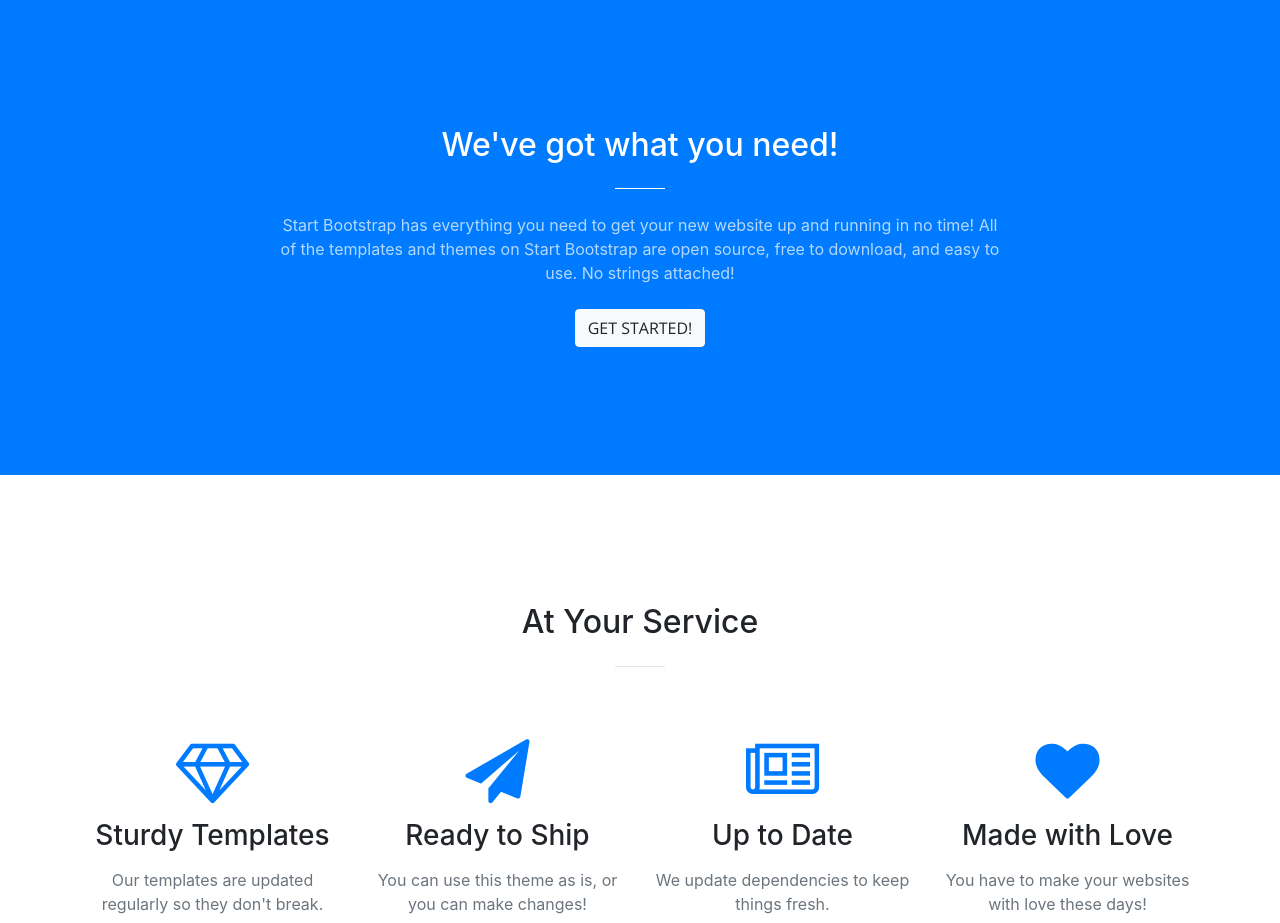
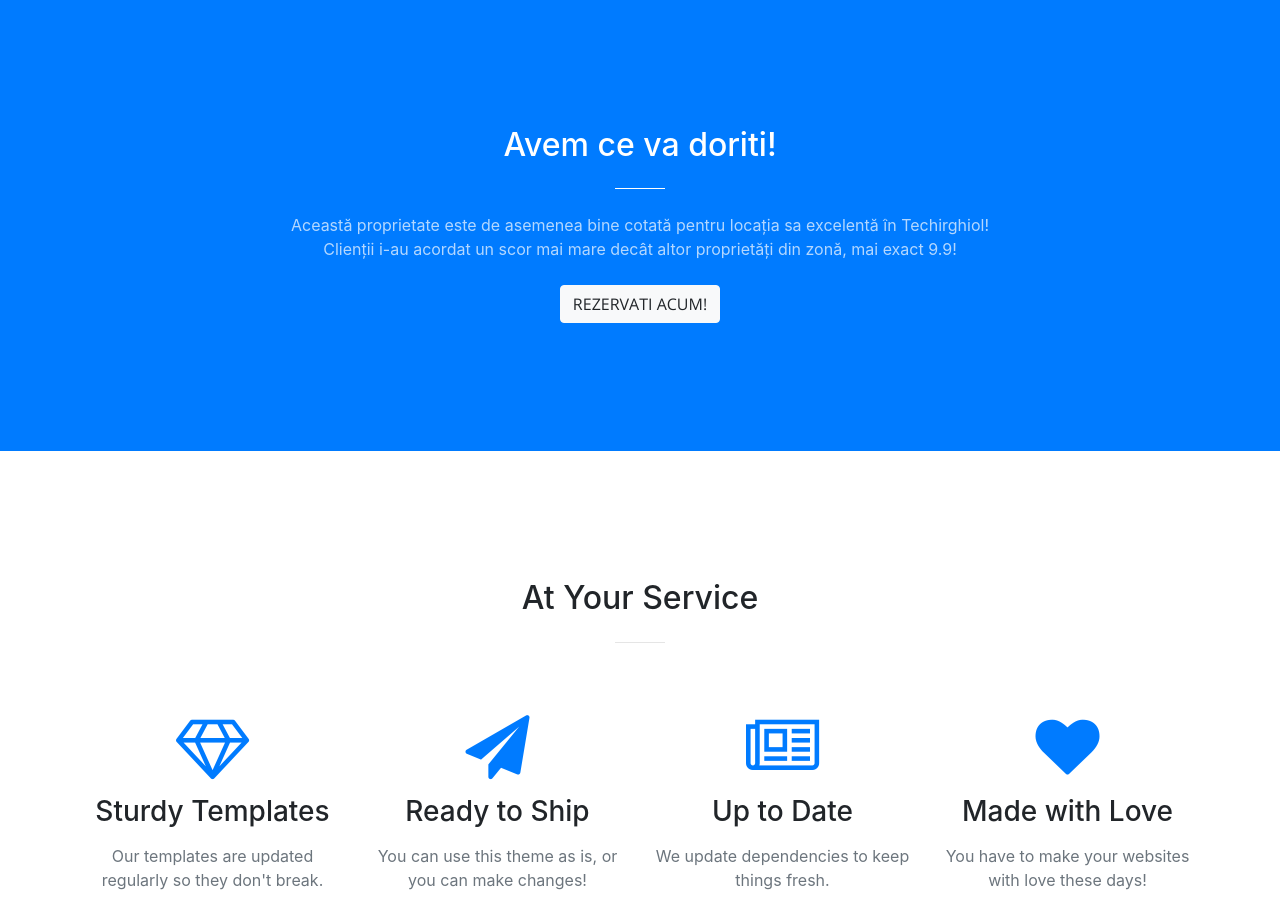
Before and after one commit to Vaiorello/KysHouse, a website with bundled scripts: page index.html in a window 1280 px wide. Shown: the part 802-1725 px from the top of the page. Built offline with nearby package versions, Linux system fonts and the light colour scheme.

Commit message:
poza tot ce trebuie

```diff
--- a/index.html
+++ b/index.html
@@ -75,10 +75,10 @@
       <div class="container">
         <div class="row">
           <div class="col-lg-8 mx-auto text-center">
-            <h2 class="section-heading text-white">We've got what you need!</h2>
+            <h2 class="section-heading text-white">Avem ce va doriti!</h2>
             <hr class="light my-4">
-            <p class="text-faded mb-4">Start Bootstrap has everything you need to get your new website up and running in no time! All of the templates and themes on Start Bootstrap are open source, free to download, and easy to use. No strings attached!</p>
-            <a class="btn btn-light btn-xl js-scroll-trigger" href="#services">Get Started!</a>
+            <p class="text-faded mb-4">Această proprietate este de asemenea bine cotată pentru locația sa excelentă în Techirghiol! Clienții i-au acordat un scor mai mare decât altor proprietăți din zonă, mai exact 9.9!</p>
+            <a class="btn btn-light btn-xl js-scroll-trigger" href="#contact">Rezervati acum!</a>
           </div>
         </div>
       </div>
```
Also changed, not shown: img/header.jpg.
